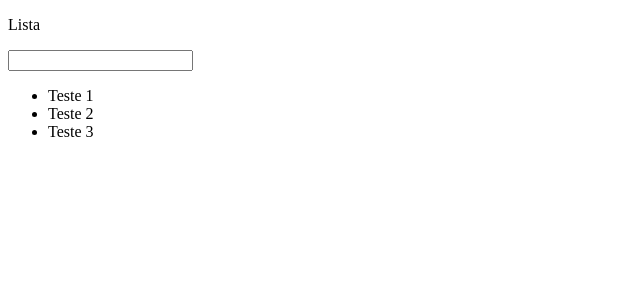
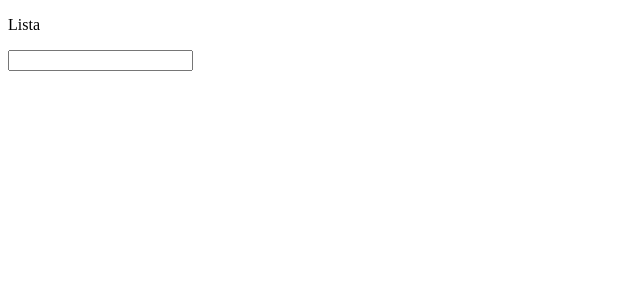
Before and after one commit to JussaraAndrade/React, a React (Create React App) app in the folder aulas/: page /pagina-inicial in a window 1280 px wide. Shown: the top 300 px of the page, without its empty margins (0-640 px from the left). Built offline with nearby package versions, Linux system fonts and the light colour scheme.

Commit message:
working with of object list

```diff
--- a/aulas/src/app/pages/dashboard/dashboard.tsx
+++ b/aulas/src/app/pages/dashboard/dashboard.tsx
@@ -1,9 +1,15 @@
 import { useCallback, useState } from "react";
+
+interface IListItem {
+    title: string;
+    isSelected: boolean;
+
+}
 
 export const Dashboard = () => {
     //<string[]> - Lista de string
     //([]) - lista inicial
-    const [lista, setLista] = useState<string[]>(['Teste 1', 'Teste 2', 'Teste 3']);
+    const [lista, setLista] = useState<IListItem[]>([]);
 
     const handleInputKeyDown: React.KeyboardEventHandler<HTMLInputElement> = useCallback((e) => {
         // O input emitiu o KeyDown, verifica se a tecla é o keyDown se for o enter pega o currentTarget
@@ -19,9 +25,12 @@ export const Dashboard = () => {
 
             //Setar o novo valor
             setLista((oldLista) => {// valor atual da lista
-                //Verifica se a lista atual ela tem aquele valor não adiciona o mesmo valor na lista
-                if(oldLista.includes(value)) return oldLista;
-                return [...oldLista, value];
+                //Na lista antiga verifica some algum o item tem o title igual ao value some irá retornar um boolean
+                if(oldLista.some((listItem) => listItem.title === value)) return oldLista;
+                return [...oldLista, {
+                    title: value,
+                    isSelected: false,
+                }];
             });
         }
     }, []);
@@ -39,8 +48,8 @@ export const Dashboard = () => {
                 {
                     // Exemplo: posição [0] - valor: banana
                     //Jsx; é o html do react
-                    lista.map((value) =>  {
-                        return <li key={value}>{value}</li>;
+                    lista.map((listItem) =>  {
+                        return <li key={listItem.title}>{listItem.title}</li>;
                     })
                 }
             </ul>
```
